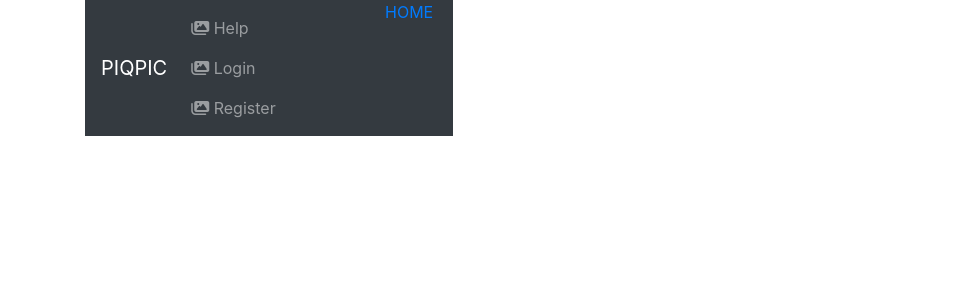
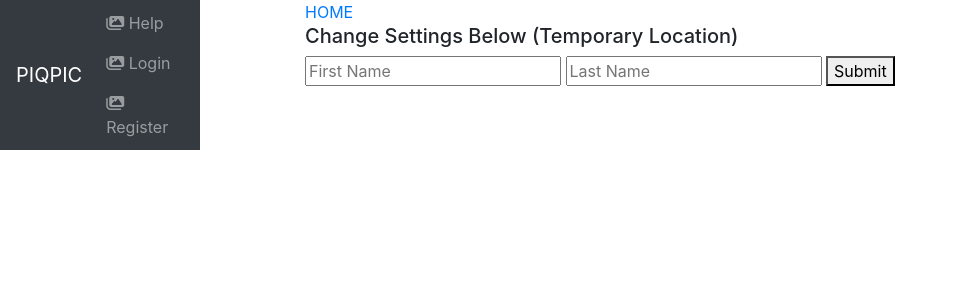
Before and after one commit to 15morrisj/Piqpic, a Flask app: page /profile in a window 1280 px wide. Shown: the top 300 px of the page, without its empty margins (0-958 px from the left). Run offline with Flask 2, Linux system fonts and the light colour scheme; some libraries are stand-ins or nearby versions.

Commit message:
fixed sidebar, added profile editor

```diff
--- a/app/static/css/style.css
+++ b/app/static/css/style.css
@@ -11,9 +11,8 @@
 #navbar{
     position:fixed;
     top:0;
-}
-#header{
-    width: 100px;
+    left:0;
+    width: 200px;
     height: 150px;
 }
 
--- a/app/templates/account/profile.html
+++ b/app/templates/account/profile.html
@@ -2,8 +2,14 @@
 {% block content %}
 <div class="container">
     <div class="row">
-        <div class="form">
-            <a HREF="/">HOME</a>
+        <div class="col">
+            <form class="form-profile" method="POST" action="/profile">
+                <a HREF="/">HOME</a><br>
+                <h5>Change Settings Below (Temporary Location)</h5>
+                <input name="firstname" value="{{session['user']['first_name']}}" placeholder="First Name">
+                <input name="lastname" value="{{session['user']['last_name']}}" placeholder="Last Name">
+                <button type="submit">Submit</button>
+            </form>
         </div>
     </div>
 </div>
--- a/app/templates/base.html
+++ b/app/templates/base.html
@@ -13,7 +13,7 @@
     {% block header %}
     <div class="container">
         <div class="row">
-            <div class="col-3">
+            <div class="col-2">
                 <header id="header">
                     <nav id="navbar" class="navbar navbar-expand-sm navbar-dark bg-dark">
                         <a id="brand" class="navbar-brand" href="#">PIQPIC</a>
```
